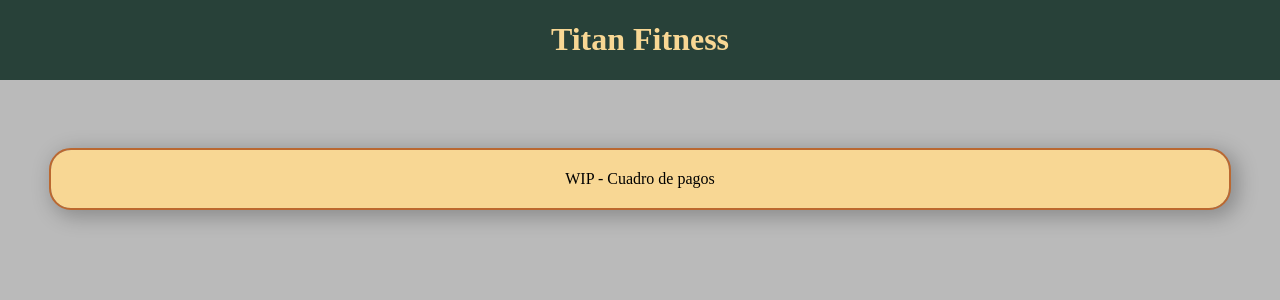
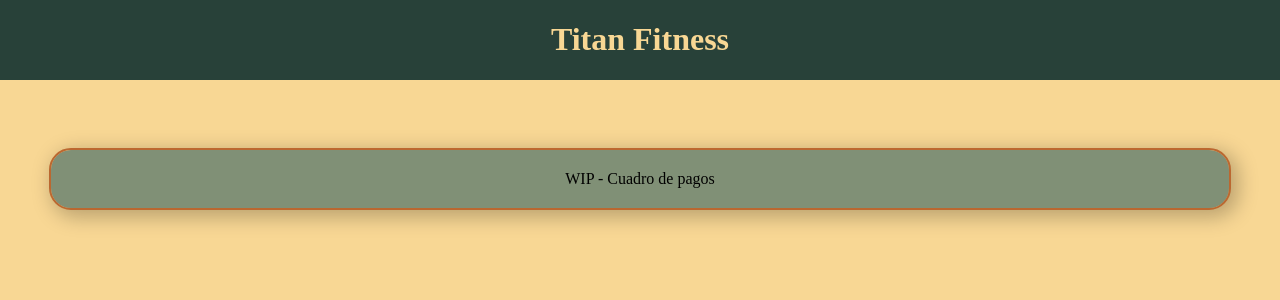
Before and after one commit to Belthesheep/gestion-pf, a React (Vite) app in the folder titanfitness/titansite/: page / in a window 1280 px wide. Shown: the top 300 px of the page. Built offline with nearby package versions, Linux system fonts and the light colour scheme.

Commit message:
adjusted colors slightly

```diff
--- a/titanfitness/titansite/src/index.css
+++ b/titanfitness/titansite/src/index.css
@@ -1,5 +1,5 @@
 :root {
-  background-color: #bababa;  /* Color de fondo para toda la pagina */
+  background-color: #f8d794;  /* Color de fondo para toda la pagina */
   height: 3000px;
   box-sizing: border-box;
 }
@@ -8,7 +8,7 @@
   max-width: 90%;
   margin: 60px auto;
   padding: 20px;
-  background-color: #f8d794;
+  background-color: #809076;
   border-radius: 20px;
   outline-style: solid;
   outline-width: 2px;
```
